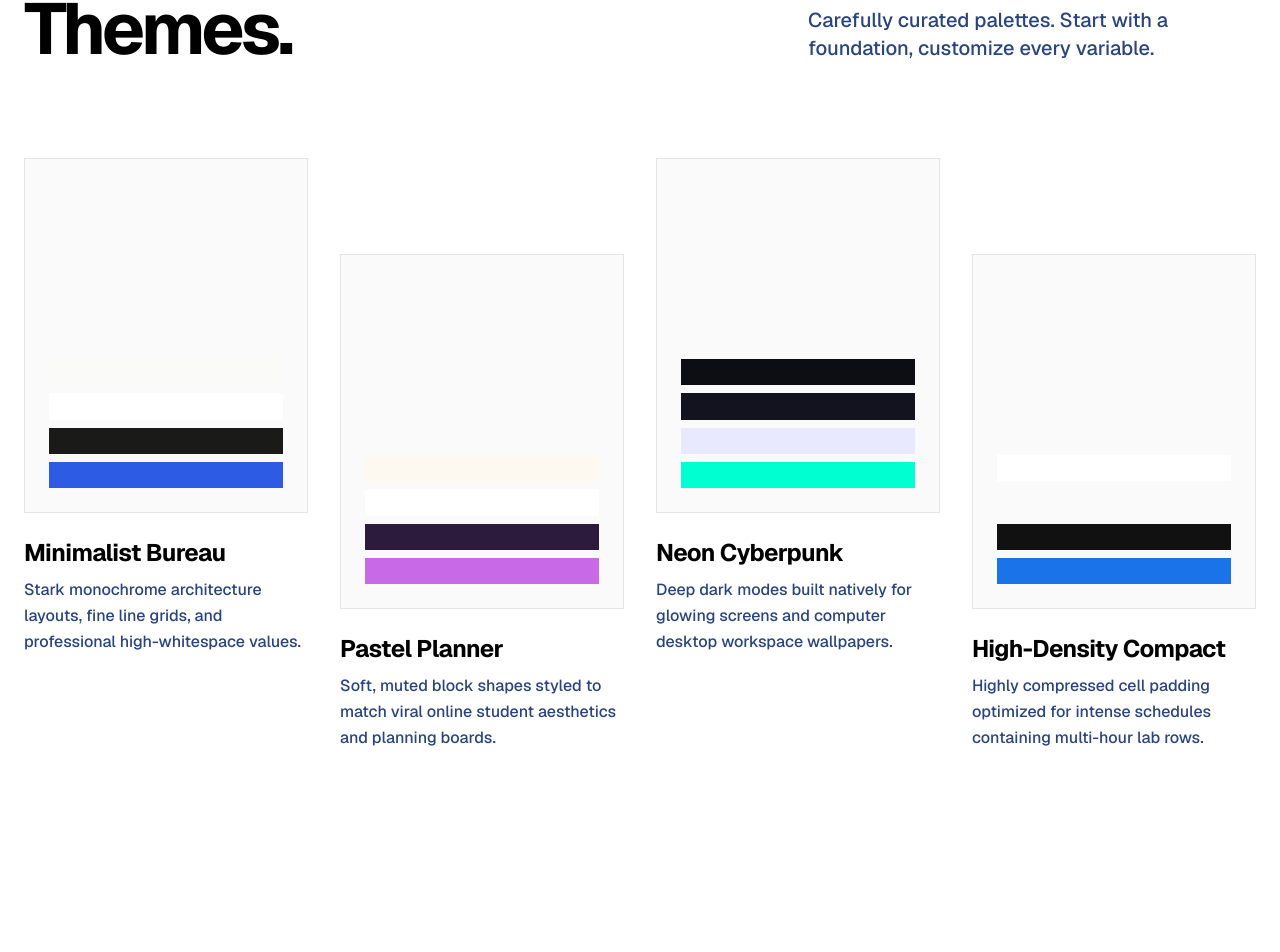
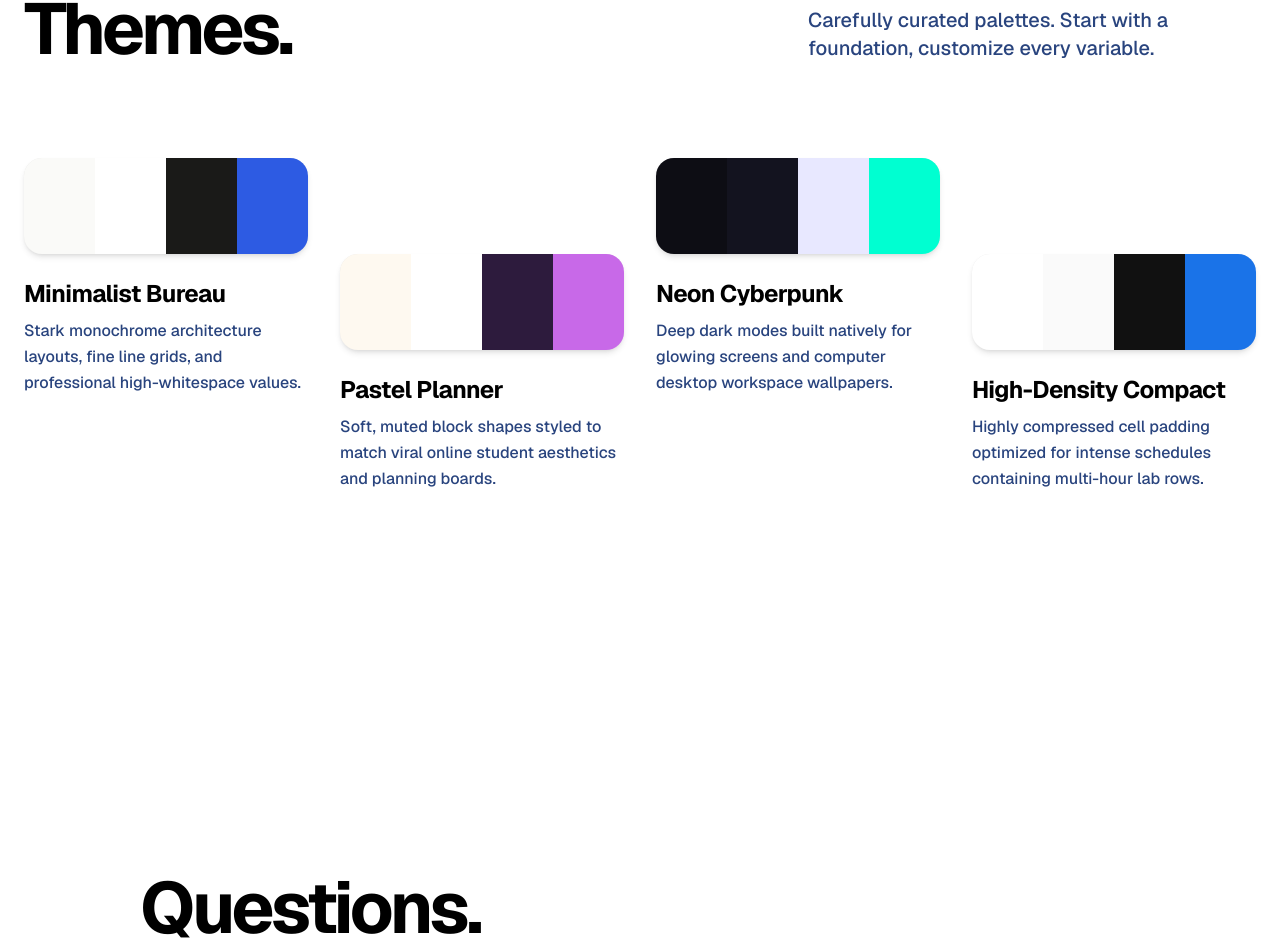
Before and after one commit to vardzz/gridworks, a Next.js app: page / in a window 1280 px wide. Shown: the part 4033-4985 px from the top of the page. Built offline with nearby package versions, Linux system fonts and the light colour scheme.

Commit message:
feat: add ThemesSection component to display curated theme presets

```diff
--- a/src/components/landing/ThemesSection.tsx
+++ b/src/components/landing/ThemesSection.tsx
@@ -21,16 +21,14 @@ export function ThemesSection() {
               key={theme.id}
               className={`group cursor-pointer ${idx % 2 === 1 ? 'lg:mt-24' : ''}`}
             >
-              <div className="aspect-[4/5] bg-alabaster-grey-900 border border-alabaster-grey mb-6 relative overflow-hidden transition-all duration-500 group-hover:border-black">
-                <div className="absolute inset-x-0 bottom-0 h-1/2 flex flex-col justify-end p-6 gap-2">
+              <div className="h-24 w-full flex rounded-2xl overflow-hidden mb-6 shadow-md ring-1 ring-inset ring-black/10 transition-all duration-500 group-hover:shadow-2xl group-hover:-translate-y-2">
                 {theme.previewColors.map((color, i) => (
                   <div
                     key={i}
-                      className="h-8 w-full transition-transform duration-700 group-hover:translate-x-2"
+                    className="h-full flex-1 transition-all duration-500 hover:flex-[1.5]"
                     style={{ backgroundColor: color }}
                   />
                 ))}
-                </div>
               </div>
               <h3 className="text-2xl font-bold text-black mb-2 tracking-tight">
                 {theme.name}
```
Lines whose indentation alone changed are shown as unchanged.
